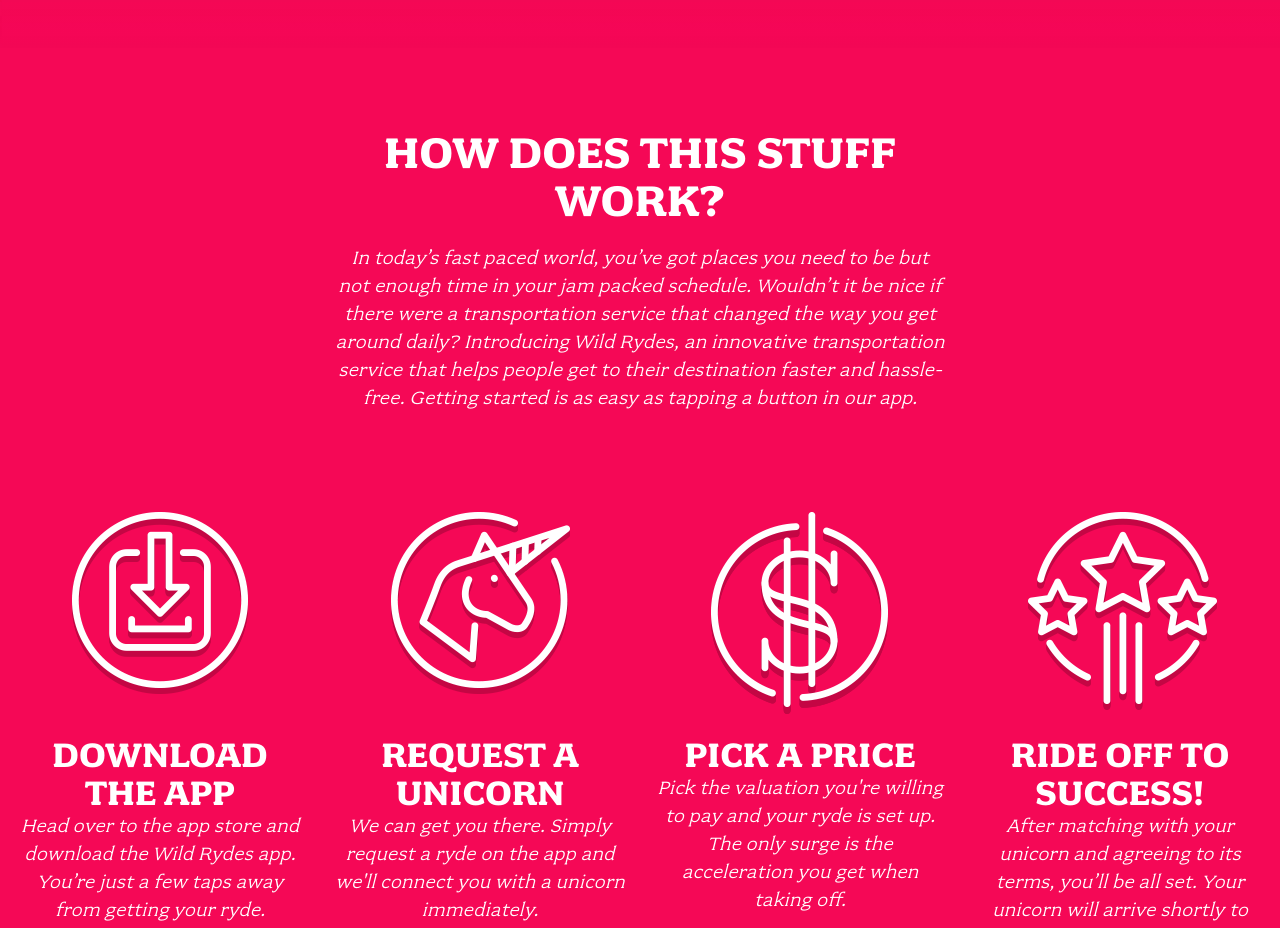
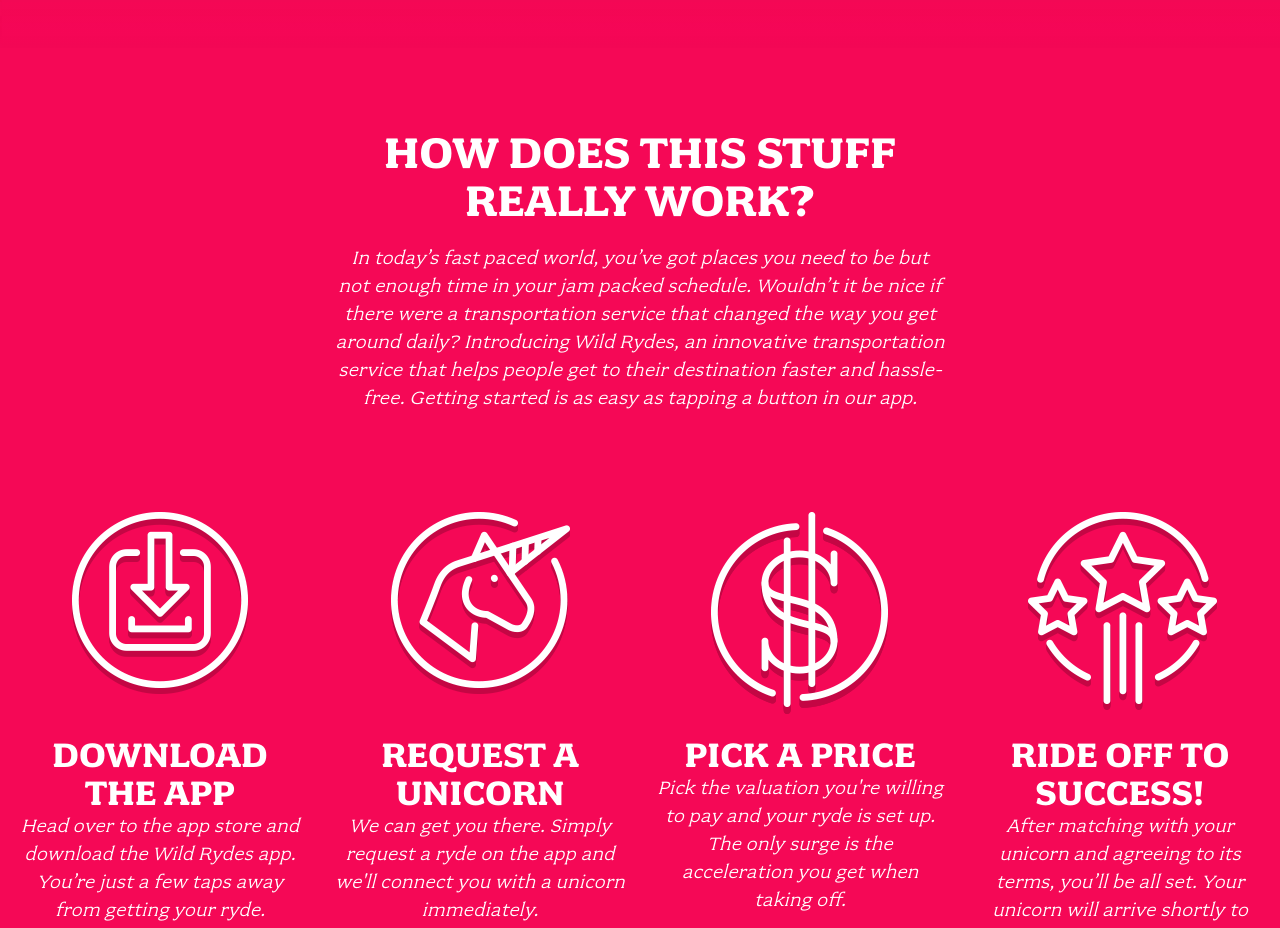
Before and after one commit to schmohnc-gsu/wildrydes-site, a plain HTML site: page index.html in a window 1280 px wide. Shown: the part 900-1828 px from the top of the page. Drawn offline with Linux system fonts and the light colour scheme.

Commit message:
Update index.html

```diff
--- a/index.html
+++ b/index.html
@@ -30,7 +30,7 @@
 
   <section class="home-about">
     <div class="row column large-9 xlarge-6 xxlarge-4">
-      <h2 class="section-title">How Does This Stuff Work?</h2>
+      <h2 class="section-title">How Does This Stuff Really Work?</h2>
       <p class="content">
         In today’s fast paced world, you’ve got places you need to be but not enough time in your jam packed schedule. Wouldn’t it be nice if there were a transportation service that changed the way you get around daily? Introducing Wild Rydes, an innovative transportation service that helps people get to their destination faster and hassle-free. Getting started is as easy as tapping a button in our app.
       </p>
```
